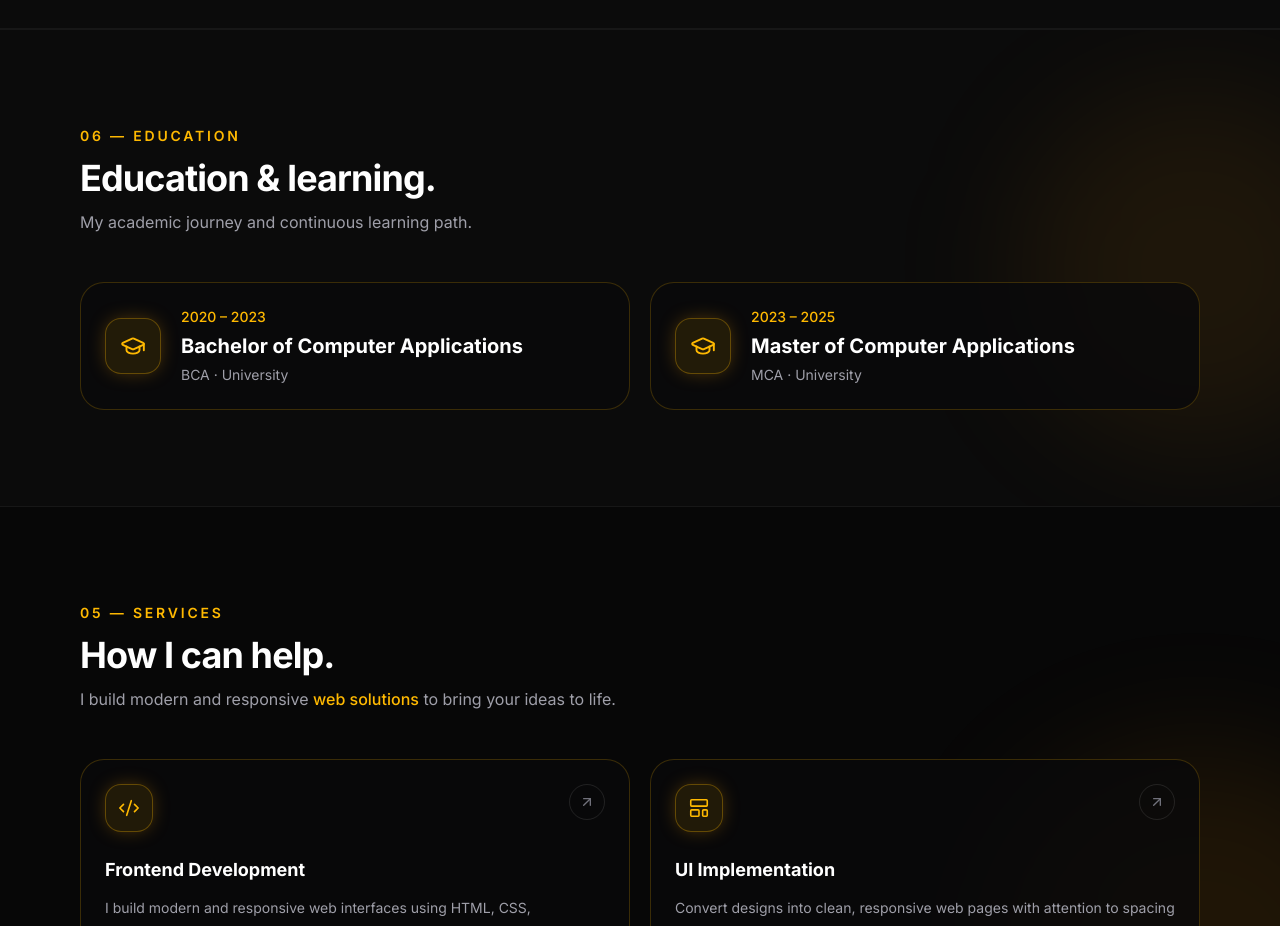
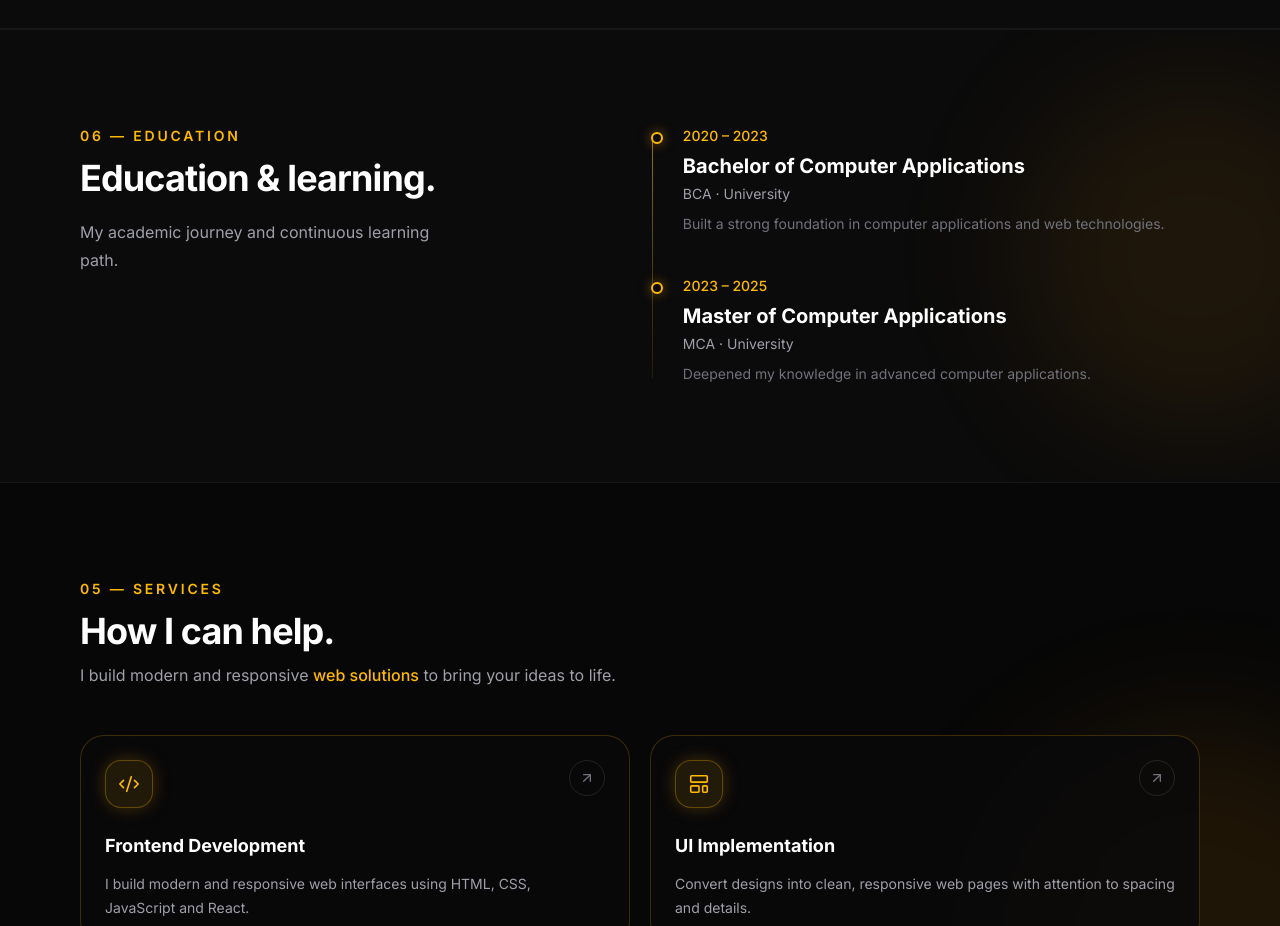
Before and after one commit to Babita-Dhiman/Portfolio, a React (Vite) app: page / in a window 1280 px wide. Shown: the part 4060-4986 px from the top of the page. Built offline with nearby package versions, Linux system fonts and the light colour scheme.

Commit message:
Redesign Education section as timeline layout matching reference

```diff
--- a/src/components/Education.jsx
+++ b/src/components/Education.jsx
@@ -1,4 +1,3 @@
-import { GraduationCap } from "lucide-react";
 import Reveal from "./Reveal";
 import SectionHeading from "./SectionHeading";
 
@@ -7,11 +6,13 @@ const items = [
     years: "2020 – 2023",
     title: "Bachelor of Computer Applications",
     subtitle: "BCA · University",
+    description: "Built a strong foundation in computer applications and web technologies.",
   },
   {
     years: "2023 – 2025",
     title: "Master of Computer Applications",
     subtitle: "MCA · University",
+    description: "Deepened my knowledge in advanced computer applications.",
   },
 ];
 
@@ -24,33 +25,44 @@ export default function Education() {
         aria-hidden="true"
       />
 
-      <div className="container-width relative">
+      <div className="container-width relative grid items-start gap-12 lg:grid-cols-[1fr_1.1fr] lg:gap-16">
+        {/* Left */}
         <Reveal>
           <SectionHeading number="06" label="Education" title="Education & learning.">
-            <p className="mt-3 max-w-xl text-zinc-400">
+            <p className="mt-5 max-w-sm text-base leading-7 text-zinc-400">
               My academic journey and continuous learning path.
             </p>
           </SectionHeading>
         </Reveal>
 
-        <div className="mt-12 grid gap-5 md:grid-cols-2">
-          {items.map(({ years, title, subtitle }, i) => (
-            <Reveal key={title} delay={i * 90} className="h-full">
-              <article className="group relative flex h-full items-center gap-5 overflow-hidden rounded-3xl border border-amber-400/20 bg-zinc-950/80 p-6 transition duration-300 hover:-translate-y-1 hover:border-amber-400/50 hover:shadow-[0_0_40px_-12px_rgba(245,158,11,0.3)]">
-                <span className="grid h-14 w-14 shrink-0 place-items-center rounded-2xl border border-amber-400/30 bg-amber-400/10 text-amber-400 shadow-[0_0_20px_-4px_rgba(245,158,11,0.4)]">
-                  <GraduationCap size={26} strokeWidth={1.75} />
-                </span>
+        {/* Right: timeline */}
+        <div className="relative">
+          {/* vertical line */}
+          <div
+            className="absolute left-[5px] top-2 bottom-2 w-px bg-gradient-to-b from-amber-400/60 via-amber-400/30 to-amber-400/10"
+            aria-hidden="true"
+          />
 
-                <div className="min-w-0">
-                  <p className="text-sm font-medium text-amber-400">{years}</p>
-                  <h3 className="mt-1.5 text-lg font-bold leading-snug text-white sm:text-xl">
-                    {title}
-                  </h3>
-                  <p className="mt-1 text-sm text-zinc-400">{subtitle}</p>
+          <div className="space-y-10">
+            {items.map(({ years, title, subtitle, description }, i) => (
+              <Reveal key={title} delay={i * 100}>
+                <div className="relative flex gap-5 pl-1">
+                  {/* dot */}
+                  <span
+                    className="relative z-10 mt-1.5 grid h-3 w-3 shrink-0 place-items-center rounded-full border-2 border-amber-400 bg-zinc-950 shadow-[0_0_12px_rgba(245,158,11,0.5)]"
+                    aria-hidden="true"
+                  />
+
+                  <div className="min-w-0">
+                    <p className="text-sm font-medium text-amber-400">{years}</p>
+                    <h3 className="mt-1.5 text-lg font-bold text-white sm:text-xl">{title}</h3>
+                    <p className="mt-1 text-sm text-zinc-400">{subtitle}</p>
+                    <p className="mt-2 text-sm leading-6 text-zinc-500">{description}</p>
+                  </div>
                 </div>
-              </article>
-            </Reveal>
-          ))}
+              </Reveal>
+            ))}
+          </div>
         </div>
       </div>
     </section>
```
